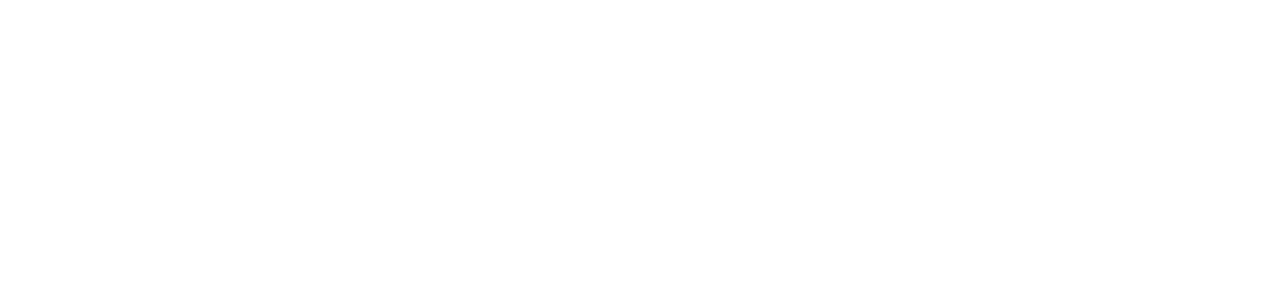
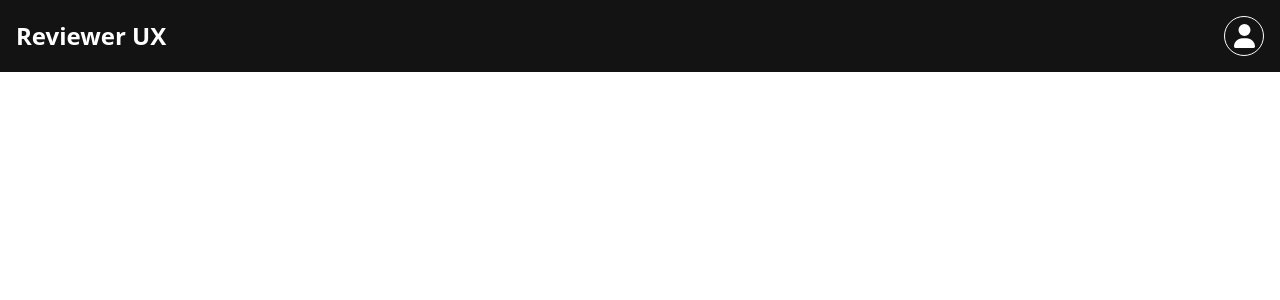
Before and after one commit to AbiCL143/uxproject, a React (Create React App) app: page /home in a window 1280 px wide. Before the commit this address had no page. Shown: the top 300 px of the page. Built offline with nearby package versions, Linux system fonts and the light colour scheme.

Commit message:
navbar de home page

```diff
--- a/src/App.js
+++ b/src/App.js
@@ -6,6 +6,7 @@
 import LandingPage from './pages/lading_page';
 import Login from './pages/login';
 import Registrer from './pages/registrer';
+import HomePage from './pages/home_page';
 
 function App() {
   return (
@@ -14,6 +15,7 @@
       <Route path='/' element={<LandingPage/>} />
       <Route path='/login' element={<Login/>} />
       <Route path='/registrer' element={<Registrer/>} />
+      <Route path='/home' element={<HomePage/>} />
       </Routes>
     </Router>
   );
--- /dev/null
+++ b/src/components/NavBarLog.js
@@ -0,0 +1,23 @@
+import React from 'react';
+import { FontAwesomeIcon } from '@fortawesome/react-fontawesome';
+import { faUser } from '@fortawesome/free-solid-svg-icons';
+
+const NavBarLog = () => {
+    return (
+        <nav className="bg-fondo fixed w-full z-20 top-0 start-0">
+            <div className="max-w-screen-xl flex flex-wrap items-center justify-between mx-auto p-4">
+                <a href="https://flowbite.com/" className="flex items-center space-x-3 rtl:space-x-reverse">
+                    <span className="self-center text-2xl font-semibold whitespace-nowrap text-white">Reviewer UX</span>
+                </a>
+                <div className="flex md:order-2 space-x-6 rtl:space-x-reverse items-center">
+                    <div className="flex items-center justify-center w-10 h-10 rounded-full border border-white">
+                        <FontAwesomeIcon icon={faUser} size="xl" style={{ color: "#ffffff" }} />
+                    </div>
+
+                </div>
+            </div>
+        </nav>
+    );
+};
+
+export default NavBarLog;
--- /dev/null
+++ b/src/pages/home_page.js
@@ -0,0 +1,13 @@
+import React from 'react';
+import NavBarLog from '../components/NavBarLog';
+
+function HomePage() {
+  return (
+    <div>
+        <NavBarLog />
+      <h1>HomePage</h1>
+    </div>
+  );
+}
+
+export default HomePage;
```
